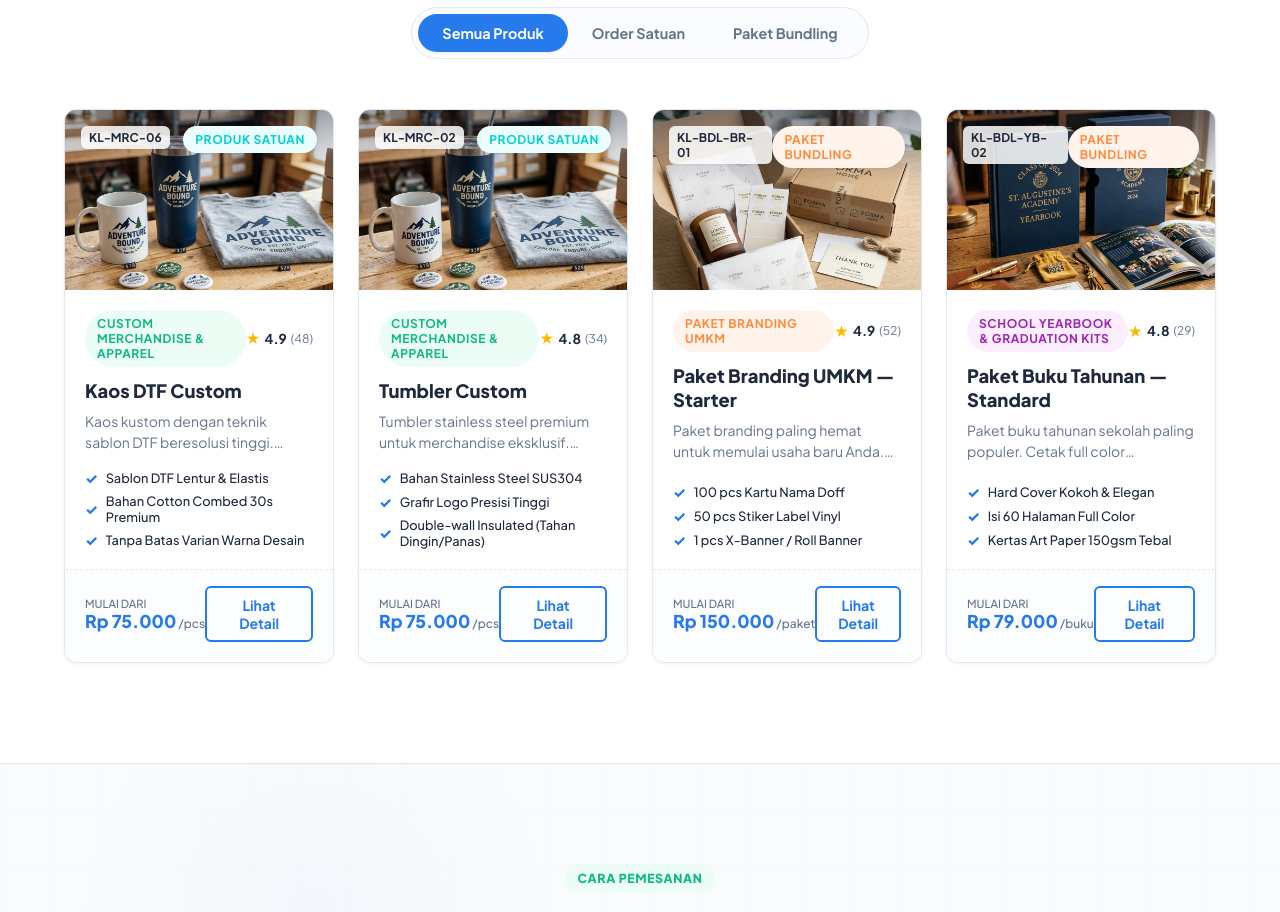
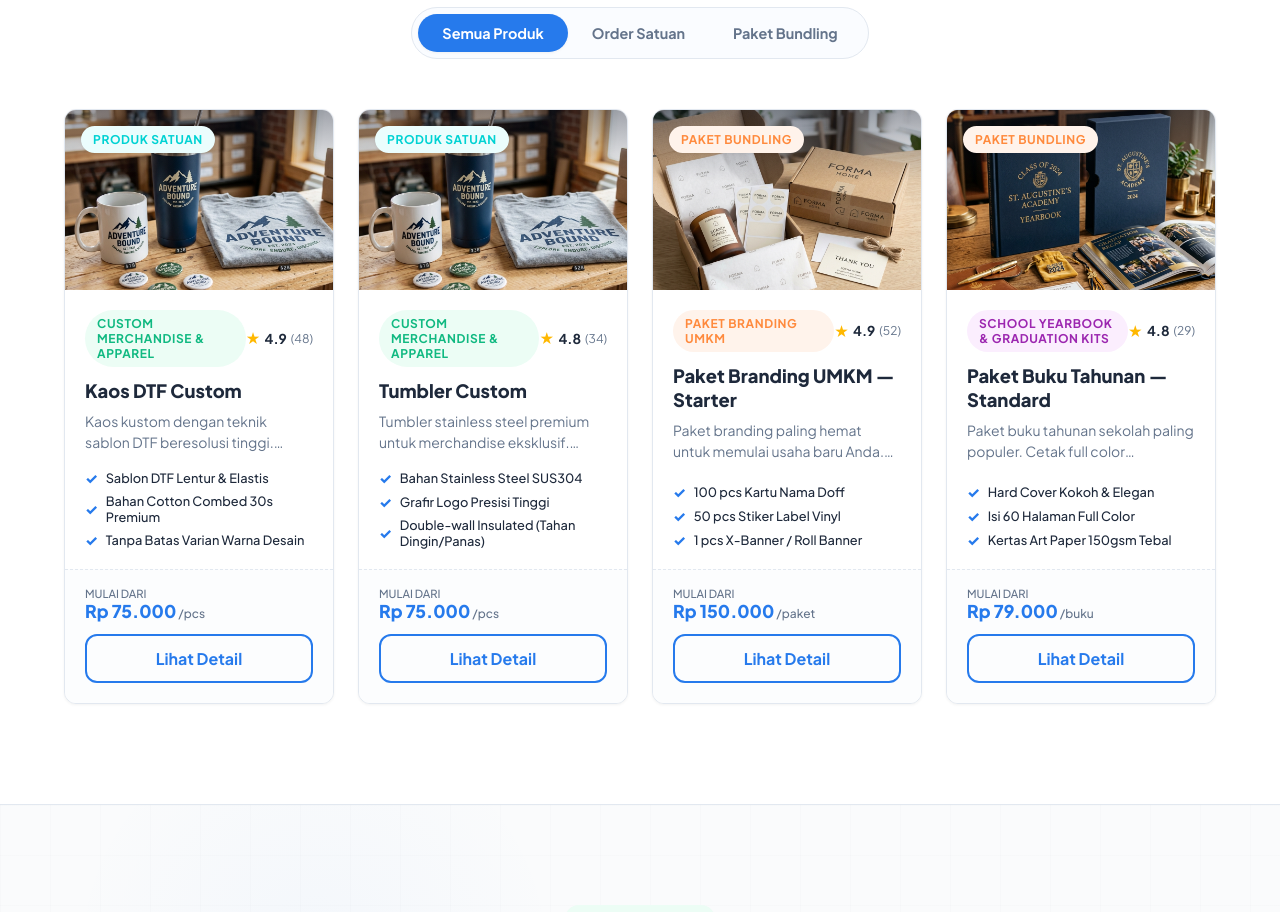
Before and after one commit to Ardiyanto24/mockup-website-kertas-lipat, a Next.js app: page / in a window 1280 px wide. Shown: the part 2260-3172 px from the top of the page. Built offline with nearby package versions, Linux system fonts and the light colour scheme.

Commit message:
style(home/cards): remove SKU tags from product cards and restructure action button to full-width underneath price

```diff
--- a/src/components/molecules/shared/ProductCard/ProductCard.module.css
+++ b/src/components/molecules/shared/ProductCard/ProductCard.module.css
@@ -191,8 +191,9 @@
   padding: 16px 20px 20px;
   border-top: 1px dashed var(--color-border);
   display: flex;
-  align-items: center;
-  justify-content: space-between;
+  flex-direction: column;
+  align-items: stretch;
+  gap: 12px;
   background-color: #fcfdfe;
 }
 
@@ -228,4 +229,5 @@
 
 .actionBtn {
   font-weight: 700;
+  width: 100%;
 }
--- a/src/components/molecules/shared/ProductCard/ProductCard.tsx
+++ b/src/components/molecules/shared/ProductCard/ProductCard.tsx
@@ -80,7 +80,6 @@ export function ProductCard({
         {/* Scrim overlay for card header badges contrast */}
         <div className={styles.headerScrim}></div>
 
-        <span className={styles.sku}>{sku}</span>
         <Badge variant={scheme === 'Paket Bundling' ? 'secondary' : 'teal'} className={styles.schemeBadge}>
           {scheme}
         </Badge>
@@ -117,7 +116,7 @@ export function ProductCard({
             <span className={styles.priceUnit}>/{unit}</span>
           </div>
         </div>
-        <Button href={`/products/${sku.toLowerCase()}`} variant="outline" size="sm" className={styles.actionBtn}>
+        <Button href={`/products/${sku.toLowerCase()}`} variant="outline" size="md" className={styles.actionBtn}>
           Lihat Detail
         </Button>
       </div>
```
